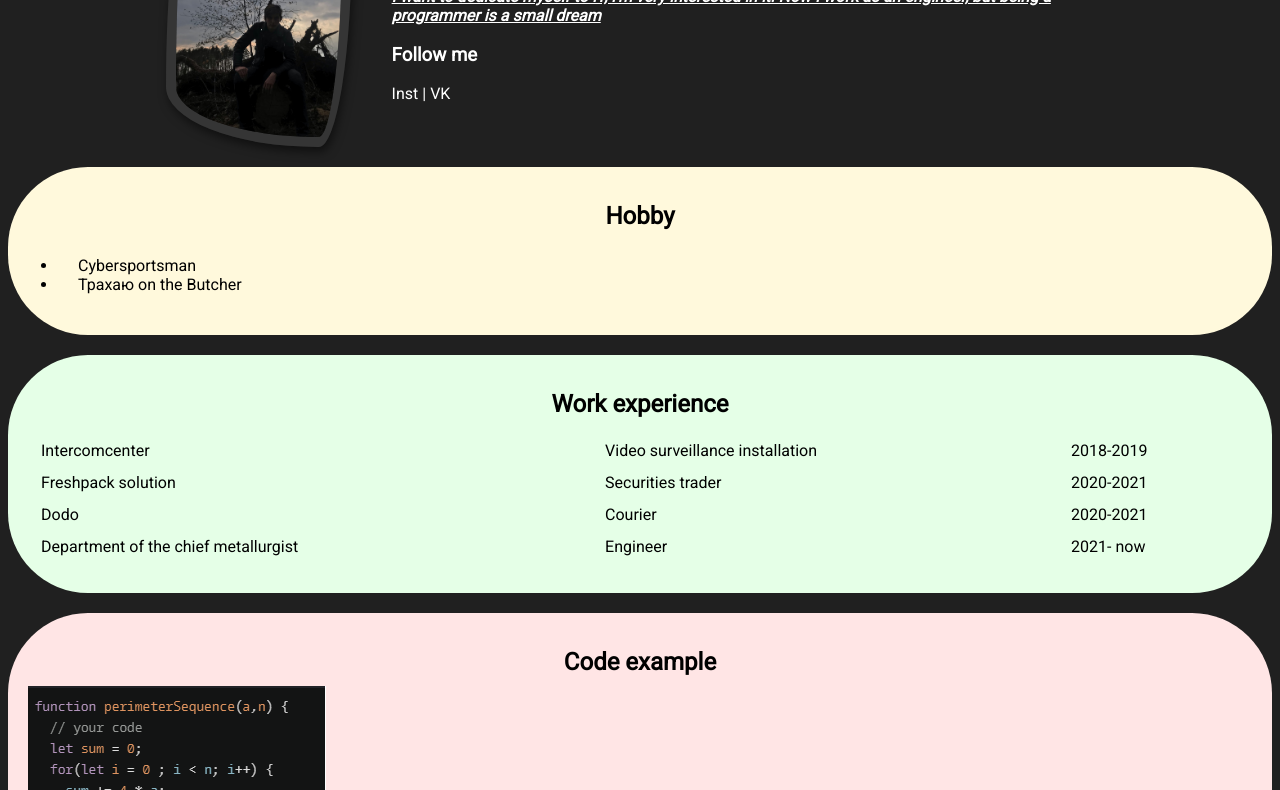
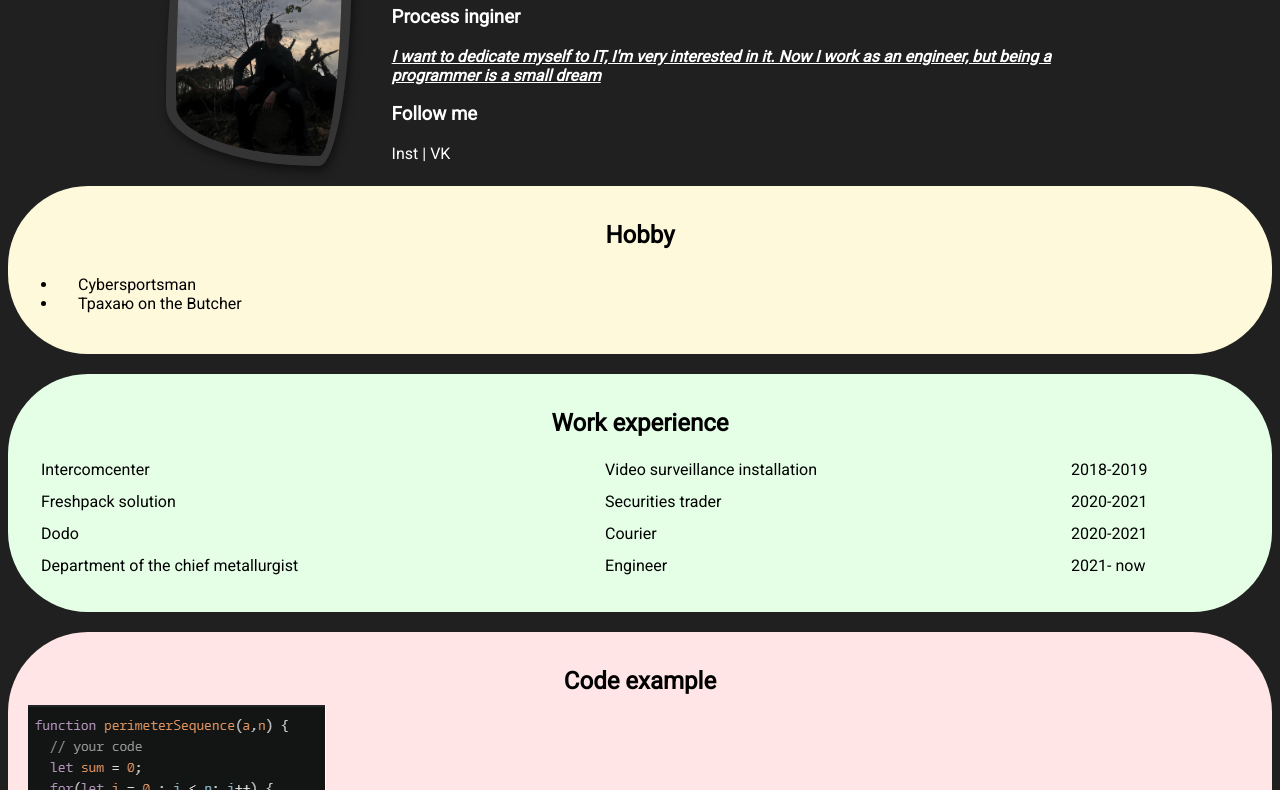
Before and after one commit to IlyaSmorodin/rsschool-cv, a plain HTML site: page index.html in a window 1280 px wide. Shown: the part 164-954 px from the top of the page. Drawn offline with Linux system fonts and the light colour scheme.

Commit message:
fix: edit cv files

```diff
--- a/index.html
+++ b/index.html
@@ -9,7 +9,7 @@
     <link href="stylecv.css" rel="stylesheet" />
 </head>
 
-<body>
+<>
     <Header class="header">
         <div class="wrapper">
             <div class="header_wrapper">
@@ -40,12 +40,14 @@
     </Header>
     <!-- <a href="https://vk.com/smorodinz">
     <img class="box1" src="pudgeCV.jpg"></img> -->
+<main>
     <div class="contact">
         <div class="container">
             <div class="info">
                 <img class="hero_box" src="FORCVjpg.jpg" alt="no signal,sorry" />
                 <div class="info-text">
                     <h1>Ilya Smorodin</h1>
+                    <h3>Process inginer</h3>
                     <p>I want to dedicate myself to IT, I'm very interested in it. Now I work as an engineer, but being
                         a programmer is a small dream</p>
 
@@ -126,6 +128,7 @@
             <input class="btn" type="submit">
         </form>
     </div>
+</main>
     <footer class="footer">
         <div class="githublogo">
             <a href="https://github.com/Ilyasmorodin" target="_blank"> <img src="githublogo.png"
```
